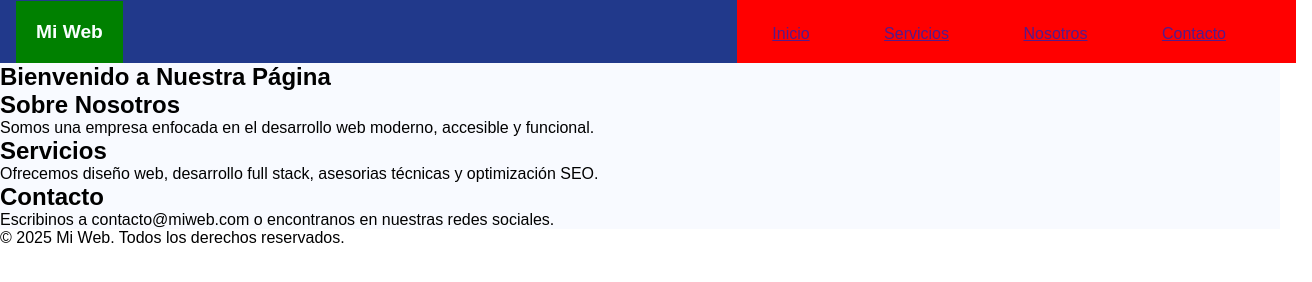
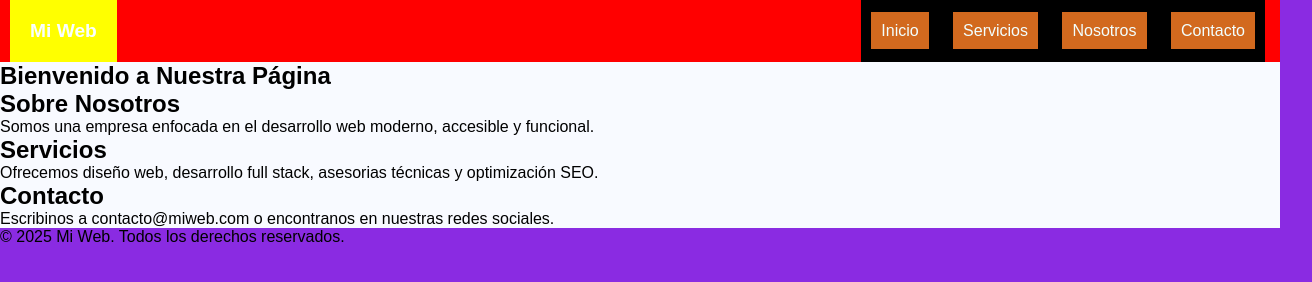
Before and after one commit to MatiasAlejandroRossi/fullstack-practica, a plain HTML site: page index.html in a window 1280 px wide. Shown: the whole page, 1312 px wide, since content can reach past the window. Drawn offline with Linux system fonts and the light colour scheme.

Commit message:
termine el header, falta cambiar el color de fondo.

```diff
--- a/css/style.css
+++ b/css/style.css
@@ -4,30 +4,37 @@
 }
 body{
     font-family: Arial, Helvetica, sans-serif;
+    background-color: blueviolet;
 }
 header{
     background-color: #21398B;
 }
 .bar_menu{
-  display: flex;
-  justify-content: space-between;
-  align-items: center;
-  width: 100%; /* o el ancho que necesites */
-  padding: 0 1rem; /* opcional, para que no estén pegadas al borde */
+    display: flex;
+    justify-content: space-between;
+    align-items: center;
+    width: 100%; /* o el ancho que necesites */
+    background-color: red;
 }
-
 .bar_menu > h1{
     padding: 20px;
+    margin-left: 10px;
     font-size: larger;
     color: #F9FFFF;
-    background-color: green;
+    background-color: yellow;
 }
 .bar_menu > span{
-    padding: 25px 35px 20px 0px;
-    background-color: red;
+    padding: 22px 0px;
+    margin-right: 15px;
+    background-color: black;
 }
 span > a{
     margin: 35px;
+    text-decoration: none;
+    color: #F2FFFF;
+    padding: 10px 10px 10px 10px;
+    margin: 0px 10px;
+    background-color: chocolate;
 }
 main{
     background-color: #F8FAFF;
```
Also changed, not shown: index.html (+1 -0 lines).
